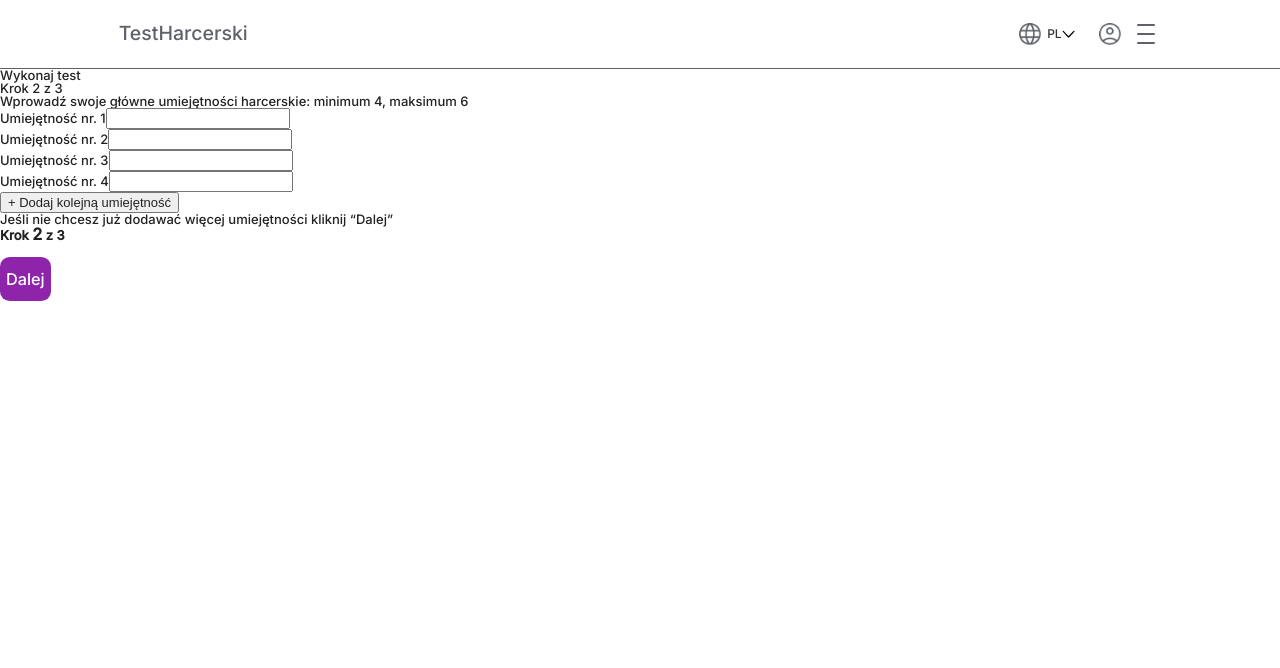
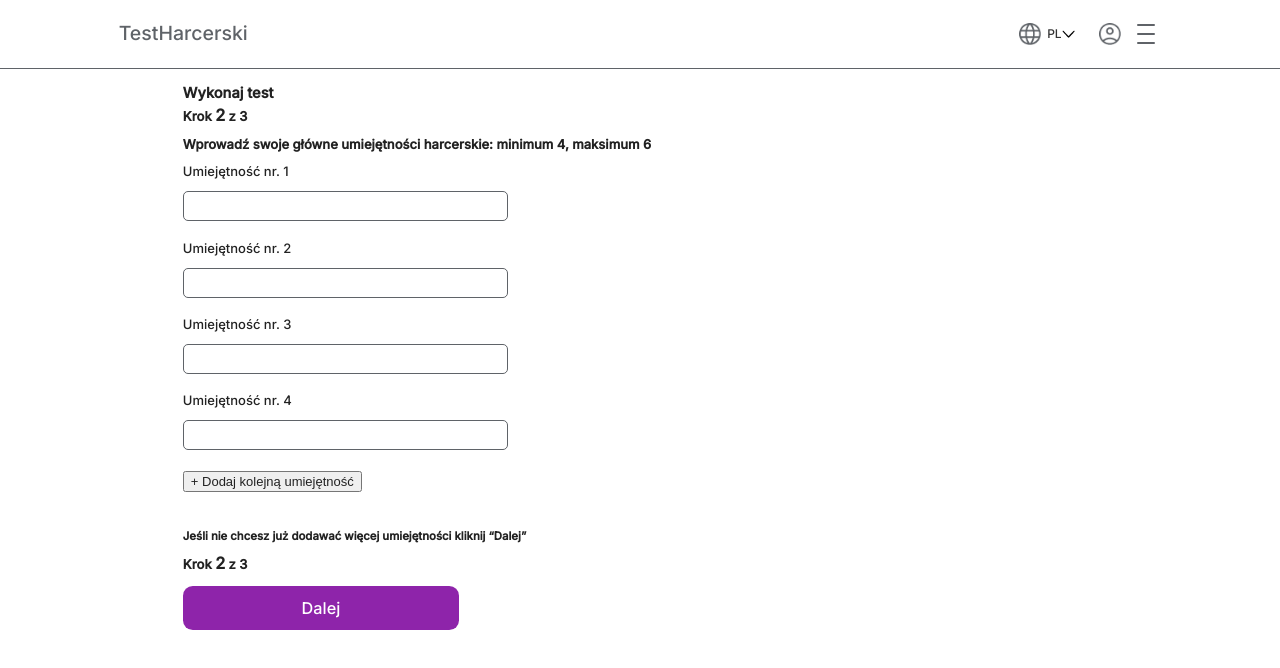
Before and after one commit to gaudnik/test_harcerski, a React (Create React App) app: page /krokdrugi/1/1 in a window 1280 px wide. Shown: the top 668 px of the page. Built offline with nearby package versions, Linux system fonts and the light colour scheme.

Commit message:
steptwo styles

```diff
--- a/src/Components/StepTwo.js
+++ b/src/Components/StepTwo.js
@@ -16,13 +16,12 @@ const StepTwo = () => {
 
   return (
     <div className="steptwo">
-      <h1 className="steptwo__second-header">Wykonaj test</h1>
+      <h1 className="steptwo__header">Wykonaj test</h1>
       <h2 className="steptwo__step-number">
         Krok <span>2</span> z 3
       </h2>
-      <div className="steptwo__test"></div>
-      <h2>Wprowadź swoje główne umiejętności harcerskie: minimum 4, maksimum 6</h2>
-
+      <h2 className='steptwo__test-header'>Wprowadź swoje główne umiejętności harcerskie: minimum 4, maksimum 6</h2>
+     <div className='steptwo__add-skills'>
       {skills.map((skill, index) => (
         <div key={index} className='steptwo__skillbox'>{`Umiejętność nr. ${index + 1}`}
           <input className='steptwo__input'
@@ -32,11 +31,12 @@ const StepTwo = () => {
           />
         </div>
       ))}
+      </div>
       <button className='steptwo__addskill-btn'
         onClick={addSkill}>+ Dodaj kolejną umiejętność
       </button>
-      <p>Jeśli nie chcesz już dodawać więcej umiejętności kliknij “Dalej”</p>
-      <h2 className="stepone__step-number">
+      <p className='steptwo__info'>Jeśli nie chcesz już dodawać więcej umiejętności kliknij “Dalej”</p>
+      <h2 className="steptwo__step-number">
         Krok <span>2</span> z 3
       </h2>
       <Link to="/kolejna-strona">
--- a/src/Styles/Sections/_home.scss
+++ b/src/Styles/Sections/_home.scss
@@ -50,10 +50,10 @@
     margin-right: 1rem;
    }
    &__btn {
-    width: 100%;
+    @include btn-settings;
     height: 5rem;
     @include notebook{
-        width: 25rem;
+        width: 24rem;
     }
    }
    &__btn_txt_first{
--- a/src/Styles/Sections/_stepone.scss
+++ b/src/Styles/Sections/_stepone.scss
@@ -1,13 +1,7 @@
 .stepone {
-    margin: 1.25rem;
-    @include notebook {
-      margin-left: 14.063rem;
-    }
+    @include section-mobile;
     &__btn {
-      width: 100%;
-      @include notebook{
-        width: 21.25rem;
-      }
+      @include btn-settings;
     }
     &__header{
         font-size: 1.125rem;
@@ -15,29 +9,16 @@
         margin-bottom: 1rem;
     }
     &__second-header{
-        font-size: 1.125rem;
-        font-weight: 600;
-        margin-bottom: 0.5rem;
+       @include second-header;
     }
     &__test-header{
-        font-weight: 600;
-        width: 23rem;
-        margin-bottom: 1.125rem;
-        @include notebook{
-          width: 100%;
-        }
-
+       @include test-header;
     }
     p {
         margin-bottom: 2.5rem;
     }
     &__step-number {
-        font-weight: 600;
-        margin-bottom: 1.125rem;
-        span {
-            font-size: 1.25rem;
-            width: 100%;
-        }
+       @include step-number;
 
     }
 
--- /dev/null
+++ b/src/Styles/Sections/_steptwo.scss
@@ -0,0 +1,34 @@
+.steptwo {
+    @include section-mobile;
+    &__btn {
+        @include btn-settings;
+    }
+    &__header {
+        @include second-header;
+    }
+    &__step-number {
+        @include step-number;
+    }
+    &__test-header {
+        @include test-header;
+    }
+    &__info{
+        text-align: center;
+        margin-top: 3rem ;
+        margin-bottom: 1rem;
+        font-size: 0.875rem;
+        font-weight: 600;
+        @include notebook{
+            text-align: start;
+        }
+    }
+
+    &__skillbox{
+        display: flex;
+        flex-direction: column;
+    }
+    &__input {
+        @include inputs;
+        width: 25rem;
+    }
+}
--- a/src/Styles/Settings/_mixins.scss
+++ b/src/Styles/Settings/_mixins.scss
@@ -3,3 +3,50 @@
       @content;
     }
   }
+
+  @mixin section-mobile {
+    margin: 1.25rem;
+    @include notebook {
+      margin-left: 14.063rem;
+    }
+  }
+
+  @mixin btn-settings {
+    width: 100%;
+      @include notebook{
+        width: 21.25rem;
+      }
+  }
+
+  @mixin second-header{
+    font-size: 1.125rem;
+    font-weight: 600;
+    margin-bottom: 0.5rem;
+  }
+
+  @mixin step-number {
+    font-weight: 600;
+    margin-bottom: 1.125rem;
+    span {
+        font-size: 1.25rem;
+        width: 100%;
+    }
+  }
+
+  @mixin test-header {
+    font-weight: 600;
+    width: 23rem;
+    margin-bottom: 1.125rem;
+    @include notebook{
+      width: 100%;
+    }
+
+  }
+
+  @mixin inputs {
+    margin-bottom: 1.563rem;
+    margin-top: 1rem;
+    border: 1px solid #5F6368;
+    border-radius: 5px;
+    height: 2.313rem;
+  }
--- a/src/Styles/index.scss
+++ b/src/Styles/index.scss
@@ -13,3 +13,4 @@
 @import "./Sections/home";
 @import "./Sections/_doatest";
 @import "./Sections/stepone";
+@import "./Sections/steptwo";
```
